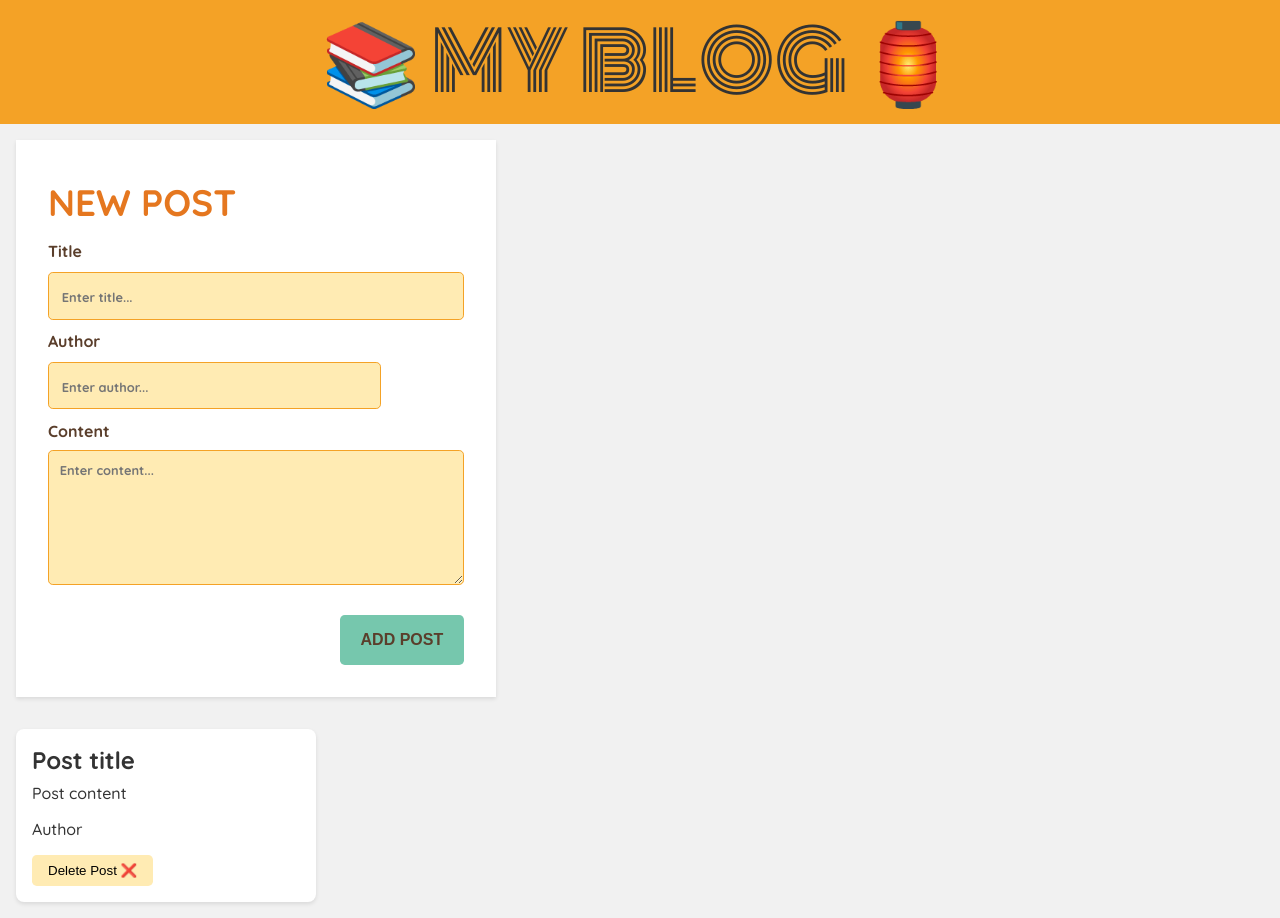
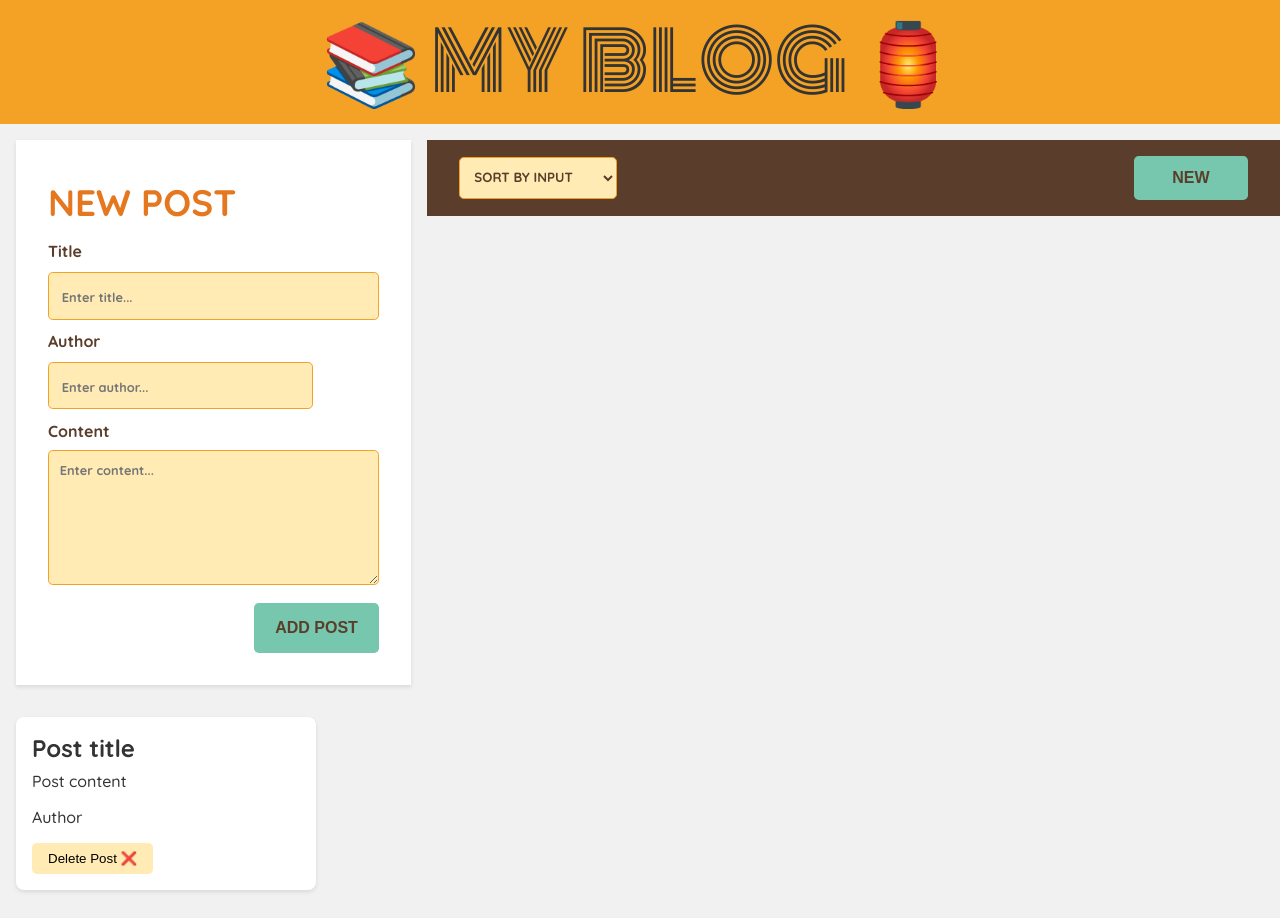
Before and after one commit to DevHeris/ReactBlogApp, a React (Create React App) app: page / in a window 1280 px wide. Built offline with nearby package versions, Linux system fonts and the light colour scheme.

Commit message:
filter actions

```diff
--- a/src/App.jsx
+++ b/src/App.jsx
@@ -1,5 +1,6 @@
 import Logo from "./components/Logo";
 import Form from "./components/Form";
+import FilterAndActions from "./components/FilterAndActions";
 
 const blogPosts = [
   {
@@ -29,7 +30,10 @@ function App() {
   return (
     <div className="app">
       <Logo />
-      <Form />
+      <div className="form-filter">
+        <Form />
+        <FilterAndActions />
+      </div>
       <div className="blog-posts">
         <div className="blog-post">
           <h2>Post title</h2>
--- /dev/null
+++ b/src/components/FilterAndActions.jsx
@@ -0,0 +1,15 @@
+export default function FilterAndActions() {
+  return (
+    <div className="filter-actions">
+      <div>
+        <label htmlFor="sort"></label>
+        <select name="sort" id="sort">
+          <option value="input">Sort by input</option>
+          <option value="input">Sort by title</option>
+          <option value="input">Sort by author</option>
+        </select>
+      </div>
+      <button className="btn">NEW</button>
+    </div>
+  );
+}
--- a/src/components/Form.jsx
+++ b/src/components/Form.jsx
@@ -10,7 +10,7 @@ export default function Form() {
         <label htmlFor="content">Content</label>
         <textarea className="content" placeholder="Enter content..." rows="7" />
         <div>
-          <button>Add Post</button>
+          <button className="btn">Add Post</button>
         </div>
       </form>
     </div>
--- a/src/index.css
+++ b/src/index.css
@@ -3,45 +3,45 @@
 *,
 ::after,
 ::before {
+  box-sizing: border-box;
   margin: 0;
   padding: 0;
-  box-sizing: border-box;
 }
 
 body {
-  font-family: "Quicksand", sans-serif;
   background-color: #f1f1f1;
   color: #333;
+  font-family: "Quicksand", sans-serif;
 }
 
 h1 {
-  text-align: center;
   background-color: #f4a226;
   font-family: "Monoton";
   font-size: 5rem;
+  font-weight: 400;
+  letter-spacing: 1px;
+  text-align: center;
   text-transform: uppercase;
-  font-weight: 400;
   word-spacing: 30%;
-  letter-spacing: 1px;
 }
 
 .blog-posts {
   display: grid;
+  gap: 1rem;
   grid-template-columns: repeat(auto-fill, minmax(300px, 1fr));
-  gap: 1rem;
   padding: 1rem;
 }
 
 .blog-post {
   background-color: #fff;
-  padding: 1rem;
   border-radius: 0.5rem;
   box-shadow: 0 2px 4px rgba(0, 0, 0, 0.1);
+  padding: 1rem;
 }
 
 .blog-post h2 {
+  font-size: 1.5rem;
   margin-bottom: 0.5rem;
-  font-size: 1.5rem;
 }
 
 .blog-post p {
@@ -50,10 +50,10 @@ h1 {
 
 .blog-post button {
   background-color: #ffebb3;
+  border-radius: 0.3rem;
   border: none;
-  border-radius: 0.3rem;
+  cursor: pointer;
   padding: 0.5rem 1rem;
-  cursor: pointer;
   transition: background-color 0.3s ease;
 }
 
@@ -63,44 +63,49 @@ h1 {
 
 .add-post-form {
   background-color: white;
+  box-shadow: 0 2px 4px rgba(0, 0, 0, 0.1);
   color: #5a3e2b;
-  padding: 2rem;
-  box-shadow: 0 2px 4px rgba(0, 0, 0, 0.1);
-  margin: 1rem;
-  max-width: 30em;
   display: flex;
   flex-direction: column;
+  margin: 1rem;
+  max-width: 33em;
+  padding: 2rem;
+  grid-row: 1/3;
 }
 
 .add-post-form h2 {
+  color: #e5771f;
+  font-size: 2.3rem;
+  font-weight: bold;
   margin-bottom: 0.5rem;
-  font-weight: bold;
-  font-size: 2.3rem;
+  padding: 0.2em 0;
   text-transform: uppercase;
-  color: #e5771f;
-  padding: 0.2em 0;
 }
 
-.add-post-form button {
+.btn {
   background-color: #76c7ad;
   border-radius: 0.3rem;
   border: 0;
+  color: #5a3e2b;
+  cursor: pointer;
+  font-size: 1em;
+  font-weight: bold;
   padding: 1rem 1.3rem;
-  margin: 1em 0 0 0;
-  cursor: pointer;
+  text-transform: uppercase;
   transition: background-color 0.3s ease;
-  color: #5a3e2b;
-  font-weight: bold;
-  font-size: 1em;
-  text-transform: uppercase;
 }
 
 .author {
   width: 80%;
 }
 
+.title {
+  width: 100%;
+}
+
 .content {
   width: 100%;
+  margin-bottom: 1em;
 }
 
 .add-post-form form > div {
@@ -108,24 +113,26 @@ h1 {
   justify-content: flex-end;
 }
 
-.add-post-form button:hover {
+.btn:hover {
   background-color: #f4a226;
 }
 
-select,
 input,
-textarea {
+textarea,
+select {
   background-color: #ffebb3;
+  border-radius: 0.3rem;
+  border: 1px solid #f4a226;
   color: #5a3e2b;
+  cursor: pointer;
   font-family: inherit;
-  border-radius: 10rem;
   font-weight: 700;
-  cursor: pointer;
+  margin: 0.7em 0;
   padding: 0.8em;
-  width: 100%;
-  border-radius: 0.3rem;
-  margin: 0.7em 0;
-  border: 1px solid #f4a226;
+}
+
+select {
+  text-transform: uppercase;
 }
 
 input {
@@ -134,16 +141,37 @@ input {
 
 input:focus,
 textarea:focus {
+  border: 0;
   outline: 1px solid #5a3e2b;
-  border: 0;
 }
 
-label {
+.add-post-form label {
+  display: block;
   font-weight: 800;
-  display: block;
 }
 
 input::placeholder,
 textarea::placeholder {
   font-size: 0.8rem;
 }
+
+.form-filter {
+  display: grid;
+  grid-template-columns: 1fr 2fr;
+  grid-template-rows: 0.1fr 4fr;
+}
+
+.filter-actions {
+  grid-row: 1/2;
+  display: flex;
+  align-items: center;
+  justify-content: space-between;
+  background-color: #5a3e2b;
+  margin: 1em 0;
+  color: white;
+  padding: 0.5em 2em;
+}
+
+.filter-actions .btn {
+  padding: 0.8rem 2.4rem;
+}
```
